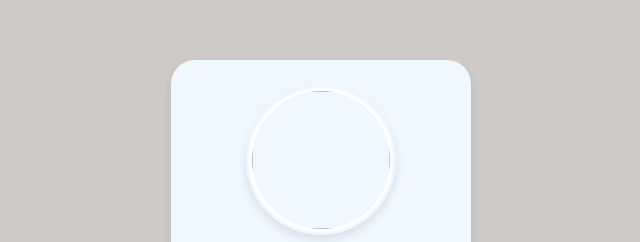
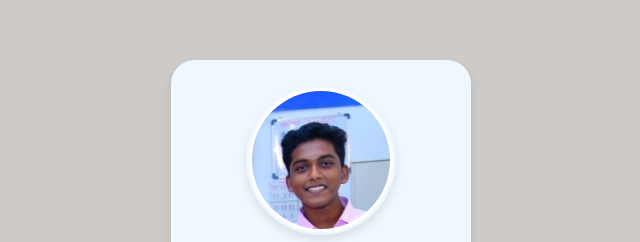
Before and after one commit to Shine-07-byte/codecraft-taskno.2, a plain HTML site: page index.html in a window 1280 px wide. Shown: the part 140-382 px from the top of the page, without its empty margins (319-959 px from the left). Drawn offline with Linux system fonts and the light colour scheme.

Commit message:
Update index.html

```diff
--- a/index.html
+++ b/index.html
@@ -11,7 +11,7 @@
             <div class="container">
             <div class="box">
                 <div class="image">
-                    <img class="profile-img" src="img\IMG_20250211_221950.jpg"/>
+                    <img class="profile-img" src="IMG_20250211_221950.jpg"/>
                 </div>
                 <div class="text-data">
                     <h1>Shine Ninan</h1>
```
